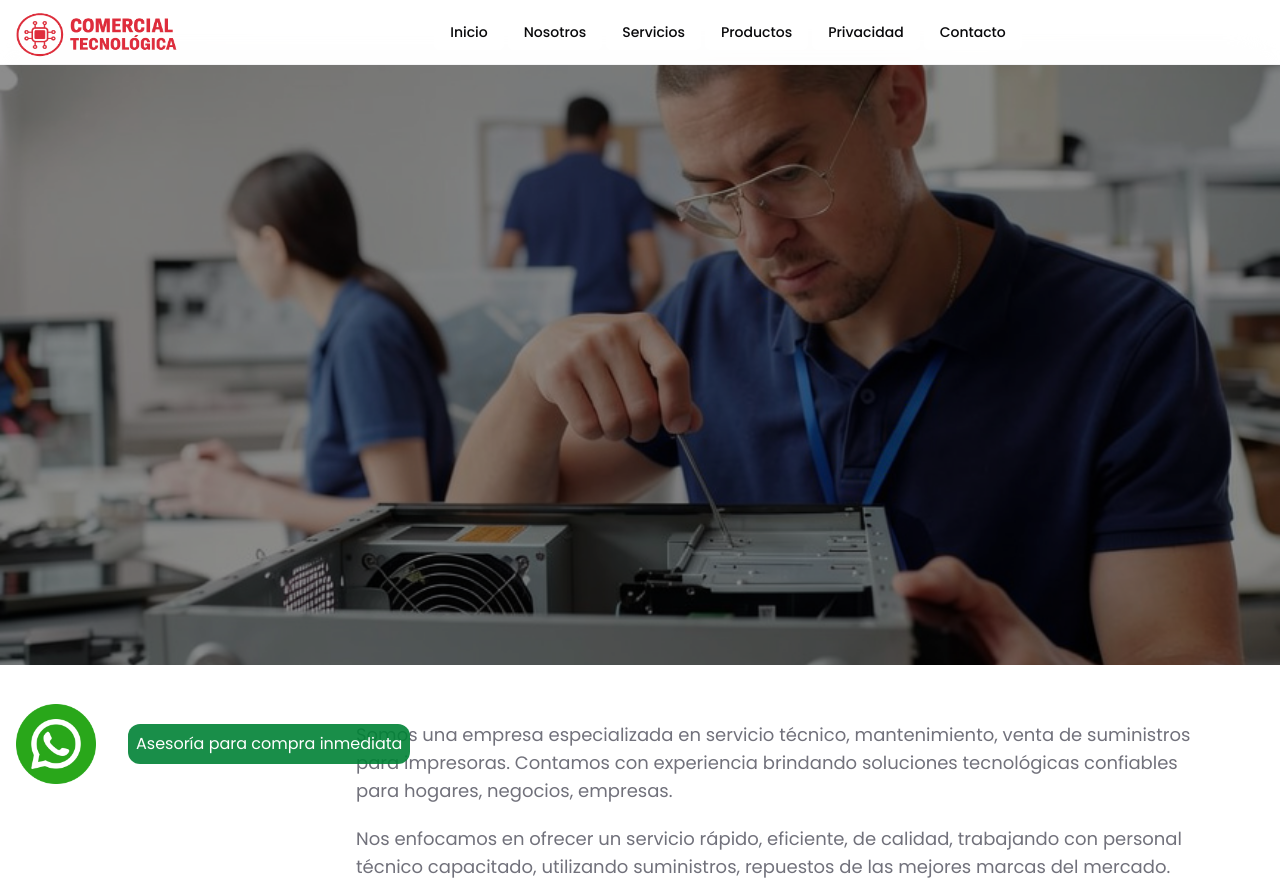
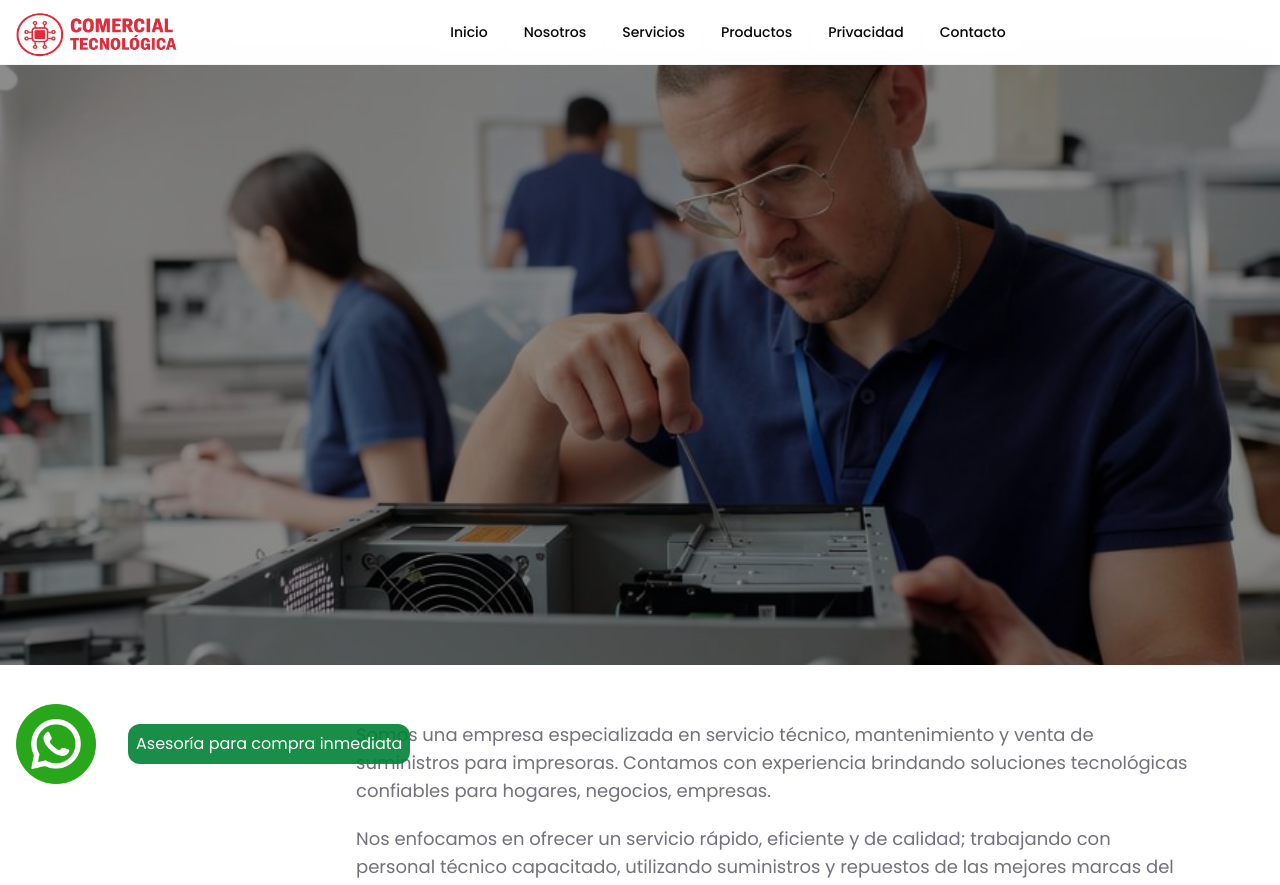
Before and after one commit to RonaldDev0/Alma, a Next.js app: page /nosotros in a window 1280 px wide. Shown: the top 885 px of the page. Built offline with nearby package versions, Linux system fonts and the light colour scheme.

Commit message:
redaccion

```diff
--- a/src/app/(public)/nosotros/page.tsx
+++ b/src/app/(public)/nosotros/page.tsx
@@ -27,20 +27,20 @@ export default function Nosotros() {
           <div className='space-y-5 text-muted-foreground leading-7 text-base md:text-lg'>
             <p>
               Somos una empresa especializada en servicio técnico,
-              mantenimiento, venta de suministros para impresoras.
+              mantenimiento y venta de suministros para impresoras.
               Contamos con experiencia brindando soluciones tecnológicas
               confiables para hogares, negocios, empresas.
             </p>
             <p>
-              Nos enfocamos en ofrecer un servicio rápido, eficiente, de
-              calidad, trabajando con personal técnico capacitado,
-              utilizando suministros, repuestos de las mejores marcas del
+              Nos enfocamos en ofrecer un servicio rápido, eficiente y de
+              calidad; trabajando con personal técnico capacitado,
+              utilizando suministros y repuestos de las mejores marcas del
               mercado.
             </p>
             <p>
               Atendemos servicios a domicilio en Bogotá, Chía, Cajicá,
               Funza, Madrid, Mosquera. También realizamos despachos a
-              nivel nacional, garantizando acompañamiento, soporte
+              nivel nacional, garantizando acompañamiento y soporte
               oportuno para cada cliente.
             </p>
             <p>
```
